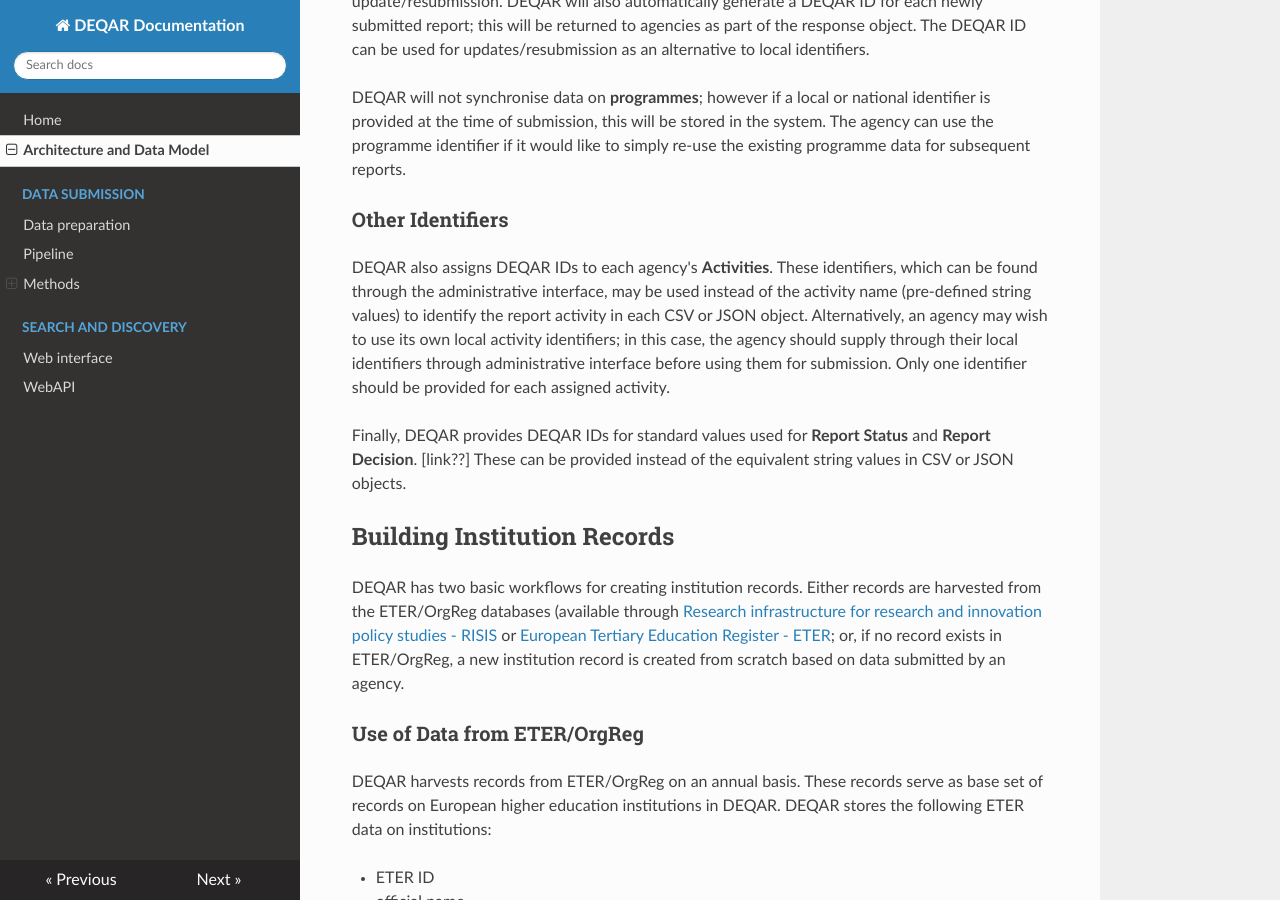
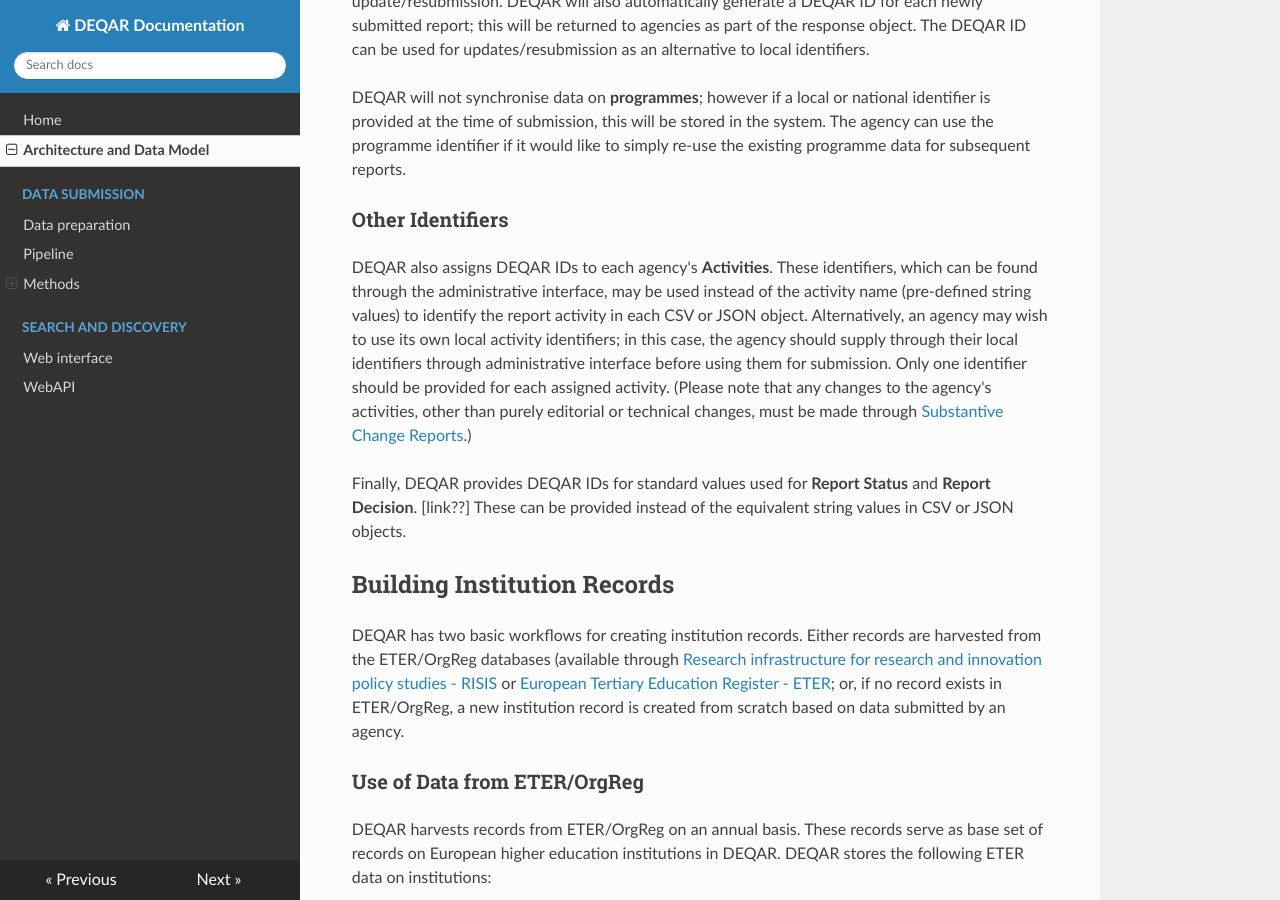
Before and after one commit to EQAR/deqar-docs, an MkDocs documentation site: the page built from docs/DEQAR_overview.md, in a window 1280 px wide and 900 px high, scrolled down 4453 px. Built offline with MkDocs 1.6.1, drawn with Linux system fonts in a browser that asks for light colours; nearby versions of some CDN libraries; old or Windows-style settings are respelled for this version of MkDocs; some of the changed lines change nothing that is shown; some of the changed text lies outside the part shown.

Commit message:
note re. change reports + added links

```diff
--- a/docs/DEQAR_overview.md
+++ b/docs/DEQAR_overview.md
@@ -18,9 +18,9 @@
 
 - **Submission of data objects:** agencies submit objects and PDF files meeting defined criteria using one of three methods
 
-    - as individual records via webform
-    - as batch CSV file via webform
-    - as JSON using an API
+    - as [individual records via webform](webform.md)
+    - as [batch CSV file via webform](csv_upload.md)
+    - as [JSON using an API](submission_api.md)
 
 - **Administration of records:** data is ingested and records are created, stored and managed by EQAR staff and agencies over the longer term. Agencies may update and even delete report records already in the system and track their own activity.
 - **Search and discovery of information:** records are published on an public web interface for search, retrieval and export or download by end users. There is also a public API available to all registered users; this allows users to embed DEQAR search interface in their local site.
@@ -35,7 +35,7 @@
 2. To try to avoid duplication, and
 3. To identify already existing records for update if necessary.
 
-To meet these challenges, the DEQAR data model uses standard values at various levels. **Countries** are identified via the *ISO 3166-1 standard*; **Language** data is accepted in *ISO 639-1* or *ISO 639-2/B* format.
+To meet these challenges, the DEQAR data model uses standard values at various levels. **Countries** are identified via the [ISO 3166-1 standard](https://en.wikipedia.org/wiki/ISO_3166-1); **Language** data is accepted in [ISO 639-1 or ISO 639-2/B format](https://en.wikipedia.org/wiki/List_of_ISO_639-1_codes).
 
 DEQAR uses a set of standard identifiers which are provided by the system for each entity.  In several cases, we also allow agencies to provide their local or national identifiers for entities in order to ease their internal workflows.  Entities are identified in the following ways:
 
@@ -86,7 +86,7 @@
 
 ### Other Identifiers
 
-DEQAR also assigns DEQAR IDs to each agency's **Activities**. These identifiers, which can be found through the administrative interface, may be used instead of the activity name (pre-defined string values) to identify the report activity in each CSV or JSON object. Alternatively, an agency may wish to use its own local activity identifiers; in this case, the agency should supply through their local identifiers through administrative interface before using them for submission.  Only one identifier should be provided for each assigned activity.
+DEQAR also assigns DEQAR IDs to each agency's **Activities**. These identifiers, which can be found through the administrative interface, may be used instead of the activity name (pre-defined string values) to identify the report activity in each CSV or JSON object. Alternatively, an agency may wish to use its own local activity identifiers; in this case, the agency should supply through their local identifiers through administrative interface before using them for submission. Only one identifier should be provided for each assigned activity. (Please note that any changes to the agency's activities, other than purely editorial or technical changes, must be made through [Substantive Change Reports](https://eqar.eu/register/reporting-and-renewal.html#c1585).)
 
 Finally, DEQAR provides DEQAR IDs for standard values used for **Report Status** and **Report Decision**. [link??] These can be provided instead of the equivalent string values in CSV or JSON objects.
 
```
